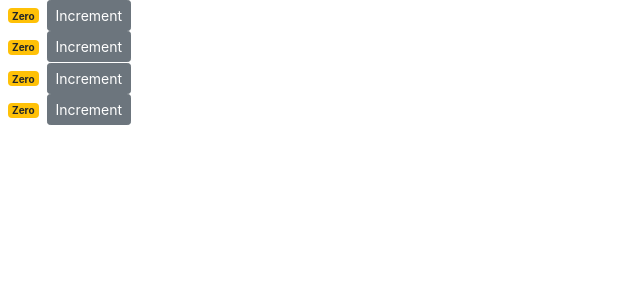
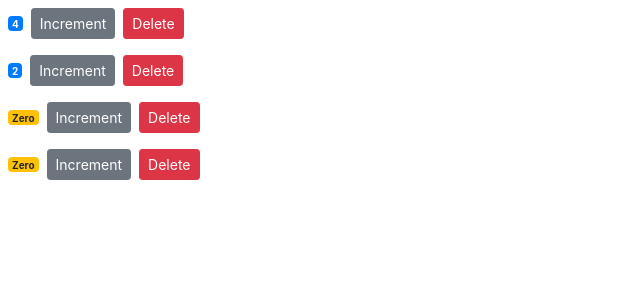
Before and after one commit to adyprajwal/cart-counter, a React (Create React App) app: page / in a window 1280 px wide. Shown: the top 300 px of the page, without its empty margins (0-640 px from the left). Built offline with nearby package versions, Linux system fonts and the light colour scheme.

Commit message:
add handleDelete method

```diff
--- a/src/components/counter.jsx
+++ b/src/components/counter.jsx
@@ -2,8 +2,8 @@ import React, { Component } from "react";
 
 class Counter extends Component {
     state = {
-        count: 0,
-        tags: []
+        value: this.props.value
+        // tags: []
     };
     style = {
         fontSize: 10,
@@ -17,9 +17,10 @@ class Counter extends Component {
     //     this.handleIncrement = this.handleIncrement.bind(this);
     // }
 
-    handleIncrement = product => {
-        this.setState({ count: this.state.count + 1 });
+    handleIncrement = () => {
+        this.setState({ value: this.state.value + 1 });
     };
+
     render() {
         return (
             <div>
@@ -31,6 +32,12 @@ class Counter extends Component {
                     className="btn btn-secondary btn-sm"
                 >
                     Increment
+                </button>
+                <button
+                    onClick={() => this.props.onDelete(this.props.id)}
+                    className="btn btn-danger btn-sm m-2"
+                >
+                    Delete
                 </button>
                 {/* <ul>
                     {this.state.tags.map(tag => (
@@ -56,12 +63,12 @@ class Counter extends Component {
 
     getBadgeClasses() {
         let classes = "badge m-2 badge-";
-        classes += this.state.count === 0 ? "warning" : "primary";
+        classes += this.state.value === 0 ? "warning" : "primary";
         return classes;
     }
 
     formatCount() {
-        const { count } = this.state;
+        const { value: count } = this.state;
         return count === 0 ? "Zero" : count;
     }
 }
--- a/src/components/counters.jsx
+++ b/src/components/counters.jsx
@@ -4,17 +4,26 @@ import Counter from "./counter";
 class Counters extends Component {
     state = {
         counters: [
-            { id: 1, value: 0 },
-            { id: 2, value: 0 },
+            { id: 1, value: 4 },
+            { id: 2, value: 2 },
             { id: 3, value: 0 },
             { id: 4, value: 0 }
         ]
+    };
+    handleDelete = counterId => {
+        const counters = this.state.counters.filter(c => c.id !== counterId);
+        this.setState({ counters });
     };
     render() {
         return (
             <div>
                 {this.state.counters.map(counter => (
-                    <Counter key={counter.id} />
+                    <Counter
+                        key={counter.id}
+                        value={counter.value}
+                        onDelete={this.handleDelete}
+                        id={counter.id}
+                    />
                 ))}
             </div>
         );
```
